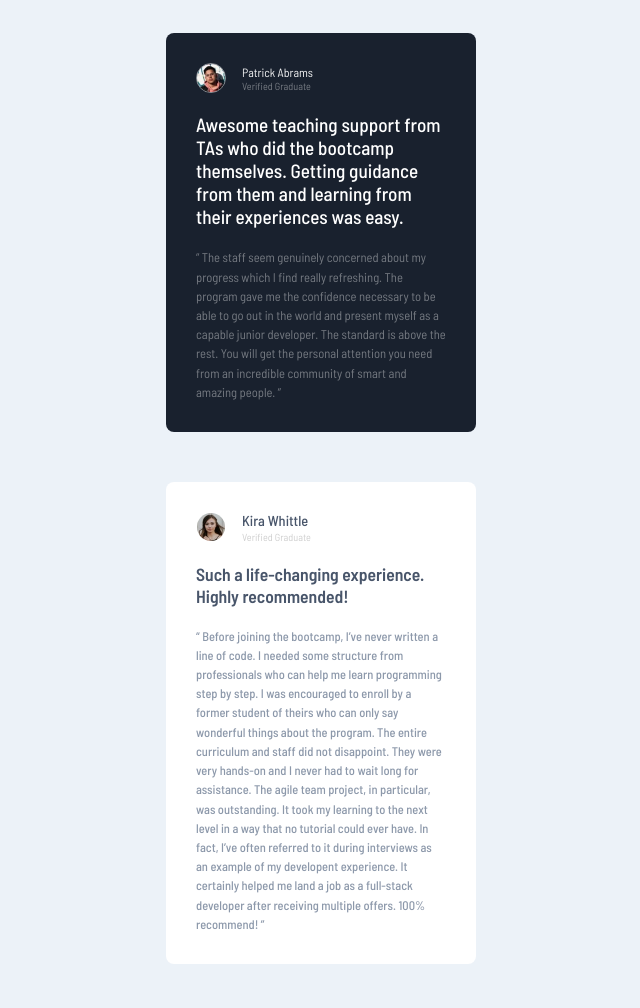
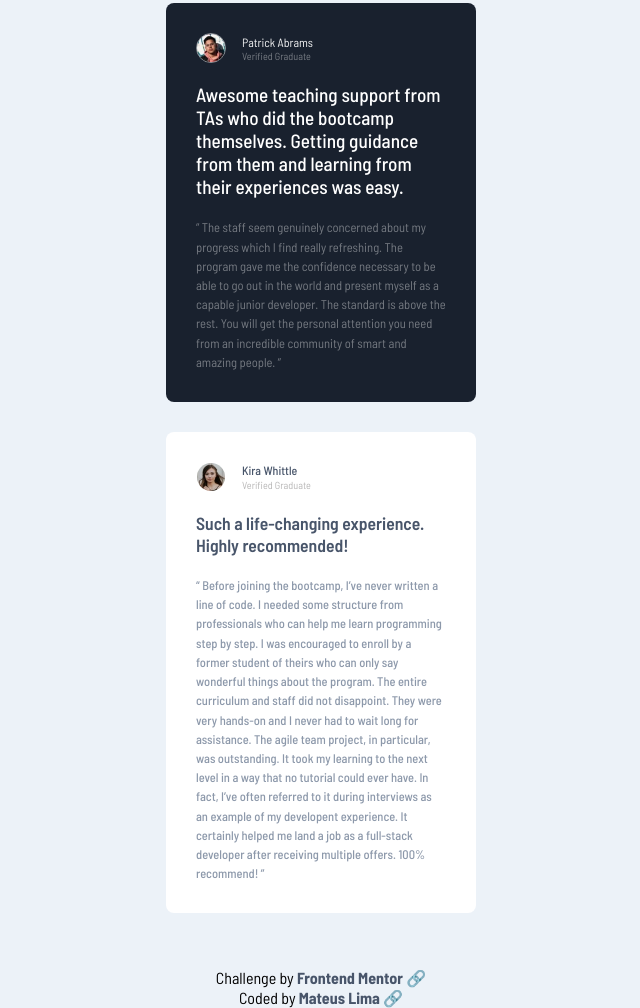
Before and after one commit to mts-ml/testimonials-grid-section, a website: page index.html in a window 1280 px wide. Shown: the part 1088-2096 px from the top of the page, without its empty margins (319-959 px from the left). Drawn offline with Linux system fonts and the light colour scheme.

Commit message:
Changes of index.html and CSS

```diff
--- a/index.html
+++ b/index.html
@@ -122,10 +122,10 @@
     </article>
   </main>
 
-  <!-- <footer>
-    Challenge by <a href="https://www.frontendmentor.io?ref=challenge" target="_blank">Frontend Mentor</a>.
-    Coded by <a href="#">Your Name Here</a>.
-  </footer> -->
+  <footer>
+    <p>Challenge by <a href="https://www.frontendmentor.io/learning-paths/building-responsive-layouts--z1qCXVqkD" target="_blank" rel="noopener noreferrer">Frontend Mentor</a></p>
+    Coded by <a href="https://www.frontendmentor.io/profile/mts-ml" target="_blank" rel="noopener noreferrer">Mateus Lima</a>
+  </footer>
 </body>
 
 </html>
--- a/styles/style.scss
+++ b/styles/style.scss
@@ -25,6 +25,7 @@ main {
    display: flex;
    flex-flow: column nowrap;
    align-items: center;
+   margin: 40px;
 
    img {
       border-radius: 50%;
@@ -32,7 +33,7 @@ main {
 }
 
 article {
-   margin: 25px;
+   margin: 15px;
    border-radius: 8px;
    width: 310px;
    padding: 30px;
@@ -99,7 +100,7 @@ article:nth-child(3) {
    }
 
    header>div.content>p.position {
-      color: var(--Light-gray);
+      color: rgb(184, 183, 183)
    }
 
    h1 {
@@ -127,12 +128,11 @@ article:nth-child(5)  {
 
    header>div.content>p.name {
       color: var(--Very-dark-grayish-blue);
-      font-size: .9rem;
       font-weight: 500;
    }
 
    header>div.content>p.position {
-      color: var(--Light-gray)
+      color: rgb(184, 183, 183)
    }
 
    h1 {
@@ -148,3 +148,21 @@ article:nth-child(5)  {
    }
 
 }
+
+footer {
+   text-align: center;
+
+   a {
+      text-decoration: none;
+      color: var(--Very-dark-grayish-blue);
+      font-weight: bold;
+   }
+
+   a::after {
+      content: ' \1F517';
+   }
+
+   a:hover {
+      text-decoration: underline;
+   }
+}
```
Also changed, not shown: styles/style.css, 1 other file.
